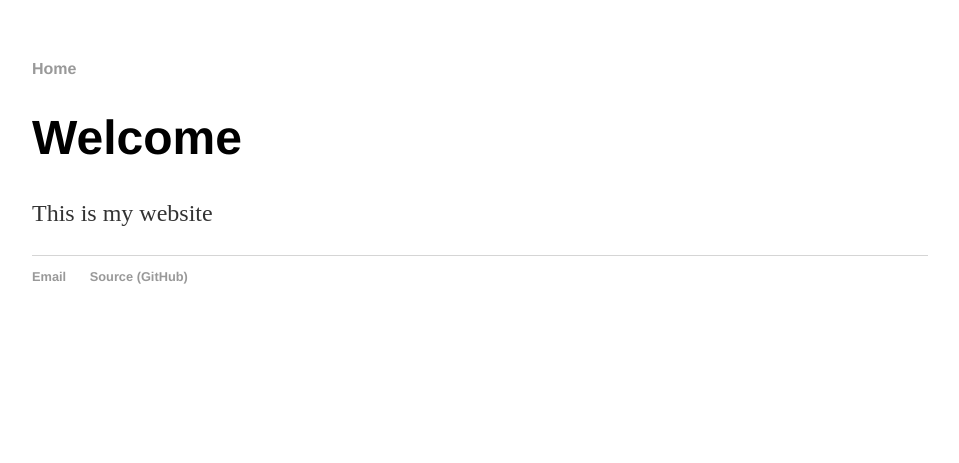
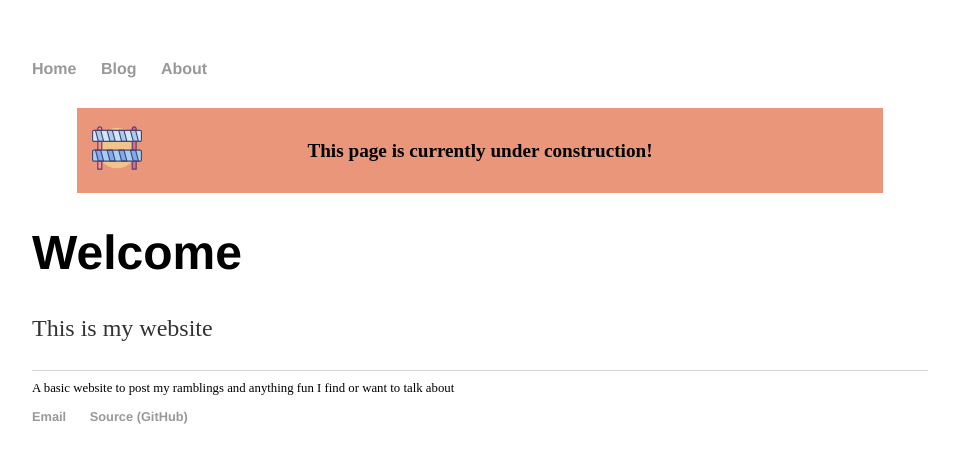
Before and after one commit to oscarsimpson/homepage, a Jekyll site: the page built from index.markdown, in a window 1280 px wide. Shown: the top 463 px of the page, without its empty margins (160-1119 px from the left). Built offline with Jekyll 4.4.1, drawn with Linux system fonts in a browser that asks for light colours.

```diff
--- /dev/null
+++ b/_includes/wip.html
@@ -0,0 +1,9 @@
+<div class="under-construction">
+    <span>
+        <figure>
+            <span><img src="{{ site.baseurl }}/assets/images/construction.svg" alt="Roadblock icon" height="50px"></span>
+            <span><figcaption>This page is currently under construction!</figcaption></span>
+            <span></span>
+        </figure>
+    </span>
+</div>
--- a/_layouts/default.html
+++ b/_layouts/default.html
@@ -8,16 +8,26 @@
         <nav>
             <ul>
                 <li><a href="{{ site.baseurl }}/">Home</a></li>
+                <li><a href="{{ site.baseurl }}/blog">Blog</a></li>
+                <li><a href="{{ site.baseurl }}/about">About</a></li>
             </ul>
         </nav>
+        {% if page.wip or true%}
+            {% include wip.html %}
+        {% endif %}
         <div class="container">
             {{ content }}
         </div>
         <footer>
-            <ul>
-                <li><a href="mailto:{{ site.email }}">Email</a></li>
-                <li><a href="{{ site.source_link }}">Source (GitHub)</a></li>
-            </ul>
+            <div class="footer-about">
+                {{ site.description }}
+            </div>
+            <div class="footer-contact">
+                <ul>
+                    <li><a href="mailto:{{ site.email }}">Email</a></li>
+                    <li><a href="{{ site.source_link }}">Source (GitHub)</a></li>
+                </ul>
+            </div>
         </footer>
     </body>
 </html>
--- a/css/main.css
+++ b/css/main.css
@@ -41,3 +41,27 @@ ul.posts {
 ul.posts li {
     list-style: none;
 }
+
+div.under-construction {
+    display: flex;
+    justify-content: center;
+    margin-top: 30px;
+}
+div.under-construction span {
+    width: 90%;
+    background-color: darksalmon;
+}
+div.under-construction span figure {
+    display: flex;
+    flex-shrink: 0;
+    white-space: nowrap;
+    align-items: center;
+    font-weight: bold;
+    font-size: larger;
+    margin: 15px;
+}
+
+div.footer-about {
+    margin-top: 10px;
+
+}
```
Also changed, not shown: _posts/2025-10-23-making-this-website.markdown (added, +23 -0 lines), about.markdown (+2 -12 lines), blog/index.md (added, +8 -0 lines), assets/images/construction.svg (added).
